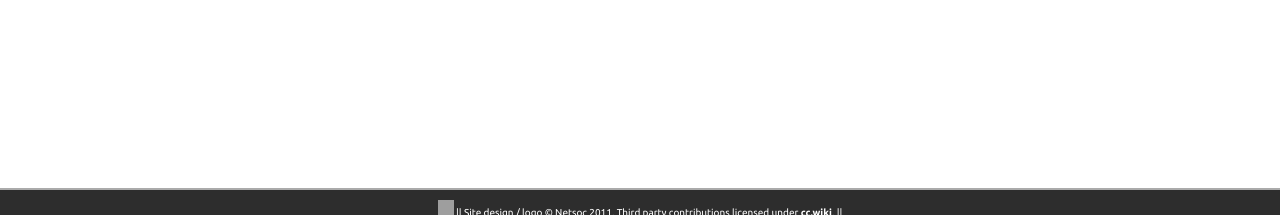
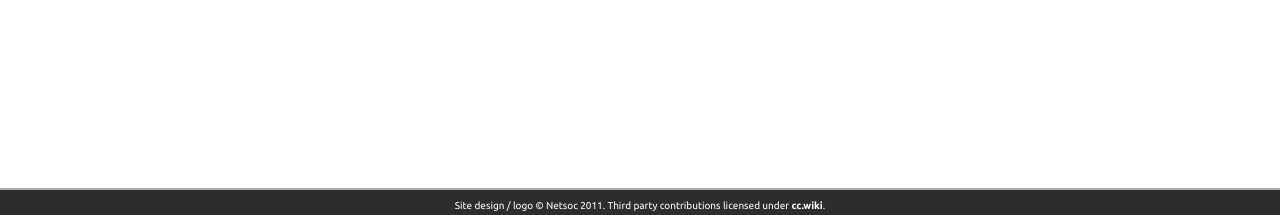
Before and after one commit to NetsocUCD/netsoc.com, a PHP site: page /index.php in a window 1280 px wide. Shown: the part 585-800 px from the top of the page. Run offline with PHP 8.4, Linux system fonts and the light colour scheme; some libraries are stand-ins or nearby versions; grey boxes are pictures that could not be loaded.

Commit message:
Undid footer changes

```diff
--- a/footer.php
+++ b/footer.php
@@ -1,8 +1,4 @@
 			<!-- The websites footer -->
 			<div id="footer">
-				<p>
-				<a href="https://plus.google.com/117765251083744498766/?prsrc=3" style="text-decoration: none;">
-				<img src="https://ssl.gstatic.com/images/icons/gplus-16.png" width="16" height="16" style="border: 0;"/></a>
-				|| Site design / logo &copy; Netsoc 2011. Third party contributions licensed under <a href="http://creativecommons.org/licenses/by-sa/3.0/"> cc.wiki</a>. ||						   <g:plusone size="small" annotation="inline"></g:plusone>
-				</p>
+				<p>Site design / logo &copy; Netsoc 2011. Third party contributions licensed under <a href="http://creativecommons.org/licenses/by-sa/3.0/"> cc.wiki</a>.</p>
 			</div>
```
